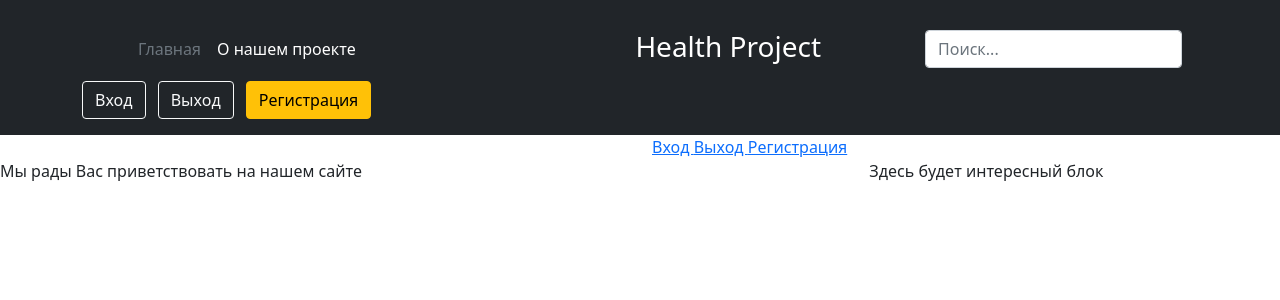
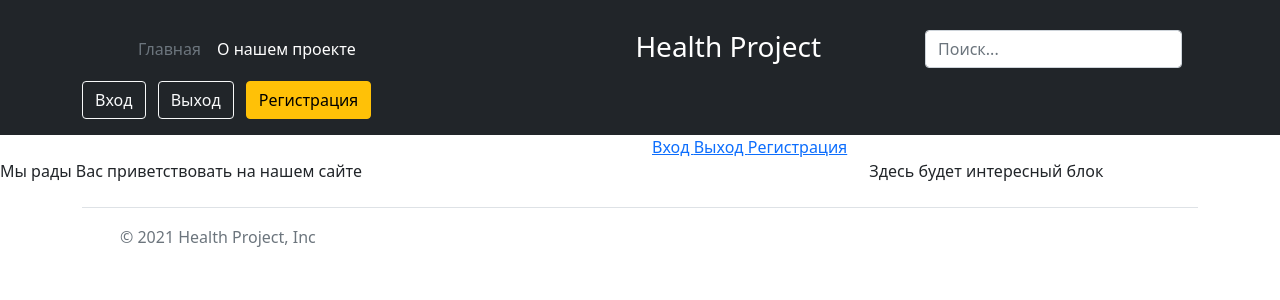
Before and after one commit to TheMihMih/health_project, a Flask app: page / in a window 1280 px wide. Shown: the top 300 px of the page. Run offline with Flask 2, Linux system fonts and the light colour scheme; parts of the project's set-up code (start-up, migrations or seed data) failed here and were passed over.

Commit message:
add footer in base.html

```diff
--- a/webapp/templates/base.html
+++ b/webapp/templates/base.html
@@ -6,6 +6,7 @@
     <meta name="viewport" content="width=device-width, initial-scale=1.0">
     <link rel="stylesheet" href="{{ url_for('static', filename='css/main.css') }}">
     <link rel="stylesheet" href="https://cdn.jsdelivr.net/npm/bootstrap@5.1.1/dist/css/bootstrap.min.css">
+
     <title>{% block title%}{% endblock %}</title>
 </head>
 <body>
@@ -47,6 +48,28 @@
         </div>
     </div>
 
+    <div class="b-example-divider"></div>
+
     {% block body%}{% endblock %}
+
+    <div class="b-example-divider"></div>
+
+    <div class="container">
+      <footer class="d-flex flex-wrap justify-content-between align-items-center py-3 my-4 border-top">
+        <div class="col-md-4 d-flex align-items-center">
+          <a href="/" class="mb-3 me-2 mb-md-0 text-muted text-decoration-none lh-1">
+            <svg class="bi" width="30" height="24"><use xlink:href="#bootstrap"></use></svg>
+          </a>
+          <span class="text-muted">© 2021 Health Project, Inc</span>
+        </div>
+
+        <ul class="nav col-md-4 justify-content-end list-unstyled d-flex">
+          <li class="ms-3"><a class="text-muted" href="#"><svg class="bi" width="24" height="24"><use xlink:href="#twitter"></use></svg></a></li>
+          <li class="ms-3"><a class="text-muted" href="#"><svg class="bi" width="24" height="24"><use xlink:href="#instagram"></use></svg></a></li>
+          <li class="ms-3"><a class="text-muted" href="#"><svg class="bi" width="24" height="24"><use xlink:href="#facebook"></use></svg></a></li>
+        </ul>
+      </footer>
+    </div>
+
 </body>
 </html>
--- a/webapp/templates/index.html
+++ b/webapp/templates/index.html
@@ -10,20 +10,15 @@
 
 <div class="row">
   <div class="col-8">
-    {% with messages = get_flashed_messages() %}
-        {% if messages %}
-        <div class="alert alert-warning" role="alert">
-          {% for message in messages %}
-            {{ message }}<br>
-          {% endfor %}
-        </div>
-        {% endif %}
-      {% endwith %}
+
     {{ text }}
+
   </div>
 
   <div class="col-4">
+
     {{ text2 }}
+
   </div>
 
 </div>
```
Also changed, not shown: requirements.txt (+7 -0 lines), webapp/forms.py (+15 -11 lines), webapp/model.py (+13 -8 lines).
